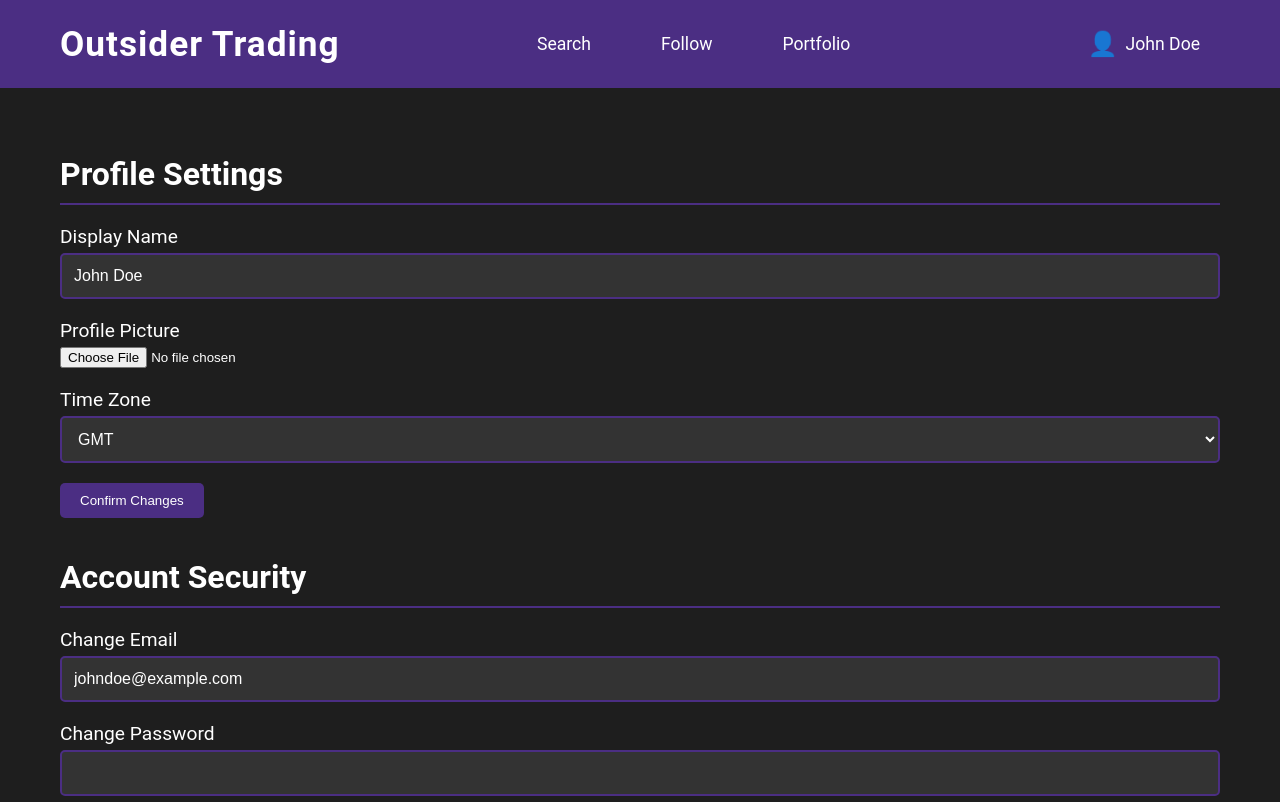
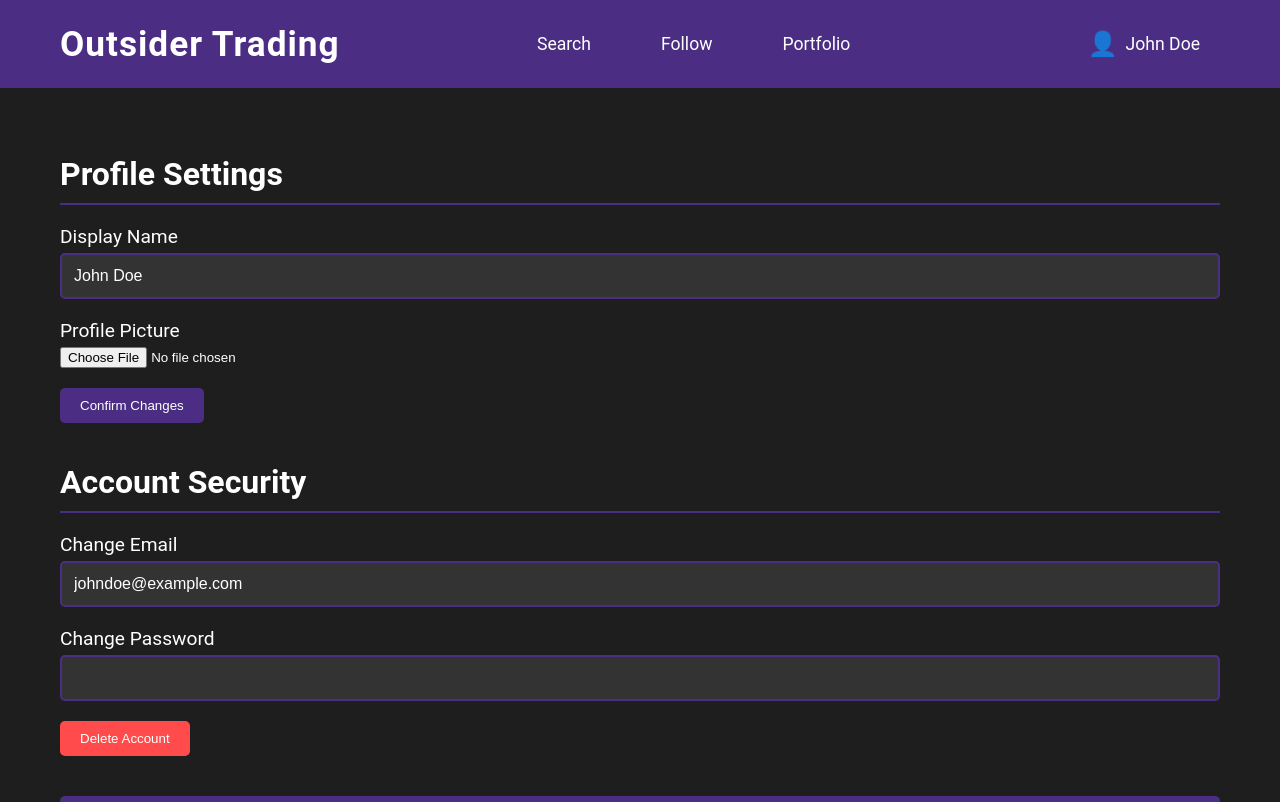
Before and after one commit to pierceterry01/PoliticalStockTracker, a React (Create React App) app in the folder client/: page /settings in a window 1280 px wide. Shown: the top 802 px of the page. Built offline with nearby package versions, Linux system fonts and the light colour scheme.

Commit message:
Updated profile settings

```diff
--- a/client/src/components/SettingsPage.js
+++ b/client/src/components/SettingsPage.js
@@ -79,21 +79,6 @@ function SettingsPage() {
               />
             )}
           </div>
-          <div className="settings-item">
-            <label htmlFor="timeZone">Time Zone</label>
-            <select
-              id="timeZone"
-              className="custom-input"
-              value={timeZone}
-              onChange={(e) => setTimeZone(e.target.value)}
-            >
-              <option value="GMT">GMT</option>
-              <option value="PST">PST</option>
-              <option value="EST">EST</option>
-              <option value="CET">CET</option>
-              <option value="IST">IST</option>
-            </select>
-          </div>
           {/* Confirm Changes Button */}
           <div className="confirm-changes-section">
             <button className="confirm-changes-btn" onClick={handleConfirmChanges}>
```
